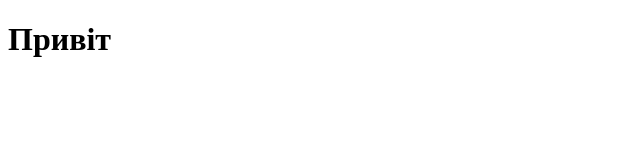
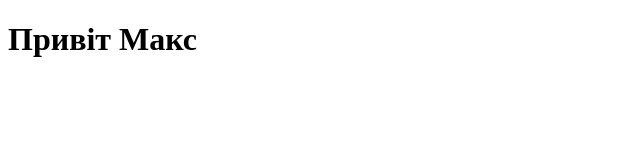
Before and after one commit to DimaB21/test-repository, a plain HTML site: page index.html in a window 1280 px wide. Shown: the whole page, without its empty margins (0-640 px from the left). Drawn offline with Linux system fonts and the light colour scheme.

Commit message:
continued index.html

```diff
--- a/index.html
+++ b/index.html
@@ -7,6 +7,6 @@
     <title>Document</title>
 </head>
 <body>
-   <h1>Привіт</h1>
+   <h1>Привіт Макс</h1>
 </body>
 </html>
```
